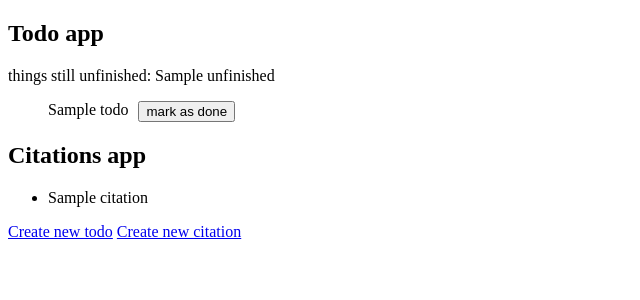
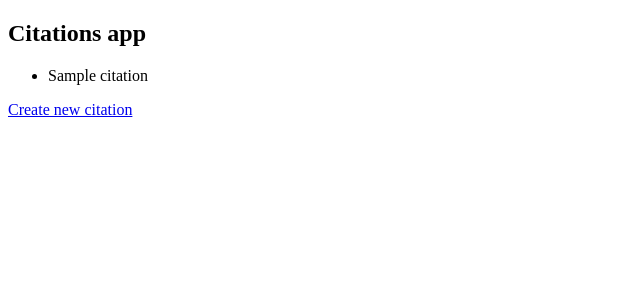
Before and after one commit to aarnif/ohtu-miniprojekti, a Flask app: template src/templates/index.html in a window 1280 px wide. Shown: the top 300 px of the page, without its empty margins (0-640 px from the left). Run offline with Flask 3, Linux system fonts and the light colour scheme; the template is opened without the code that fills it: most values are stand-ins (such as "Sample title", 1, 10 or a date in 2020).

Commit message:
Remove boilerplate related content and files

```diff
--- a/src/app.py
+++ b/src/app.py
@@ -1,36 +1,17 @@
 from flask import redirect, render_template, request, jsonify, flash
 from db_helper import reset_db
-from repositories.todo_repository import get_todos, create_todo, set_done
 from repositories.citation_repository import get_citations, create_citation
 from config import app, test_env
-from util import validate_todo, validate_citation
+from util import validate_citation
 
 @app.route("/")
 def index():
-    todos = get_todos()
-    unfinished = len([todo for todo in todos if not todo.done])
     citations = get_citations()
-    return render_template("index.html", todos=todos, unfinished=unfinished, citations=citations)
-
-@app.route("/new_todo")
-def new():
-    return render_template("new_todo.html")
+    return render_template("index.html", citations=citations)
 
 @app.route("/new_citation")
 def new_citation():
     return render_template("new_citation.html")
-
-@app.route("/create_todo", methods=["POST"])
-def todo_creation():
-    content = request.form.get("content")
-
-    try:
-        validate_todo(content)
-        create_todo(content)
-        return redirect("/")
-    except Exception as error:
-        flash(str(error))
-        return  redirect("/new_todo")
 
 @app.route("/create_citation", methods=["POST"])
 def citation_creation():
@@ -47,11 +28,6 @@ def citation_creation():
         flash(str(error))
         return redirect("/new_citation")
 
-@app.route("/toggle_todo/<todo_id>", methods=["POST"])
-def toggle_todo(todo_id):
-    set_done(todo_id)
-    return redirect("/")
-
 # testausta varten oleva reitti
 if test_env:
     @app.route("/reset_db")
--- a/src/db_helper.py
+++ b/src/db_helper.py
@@ -3,8 +3,8 @@ from sqlalchemy import text
 import os
 
 def reset_db():
-  print(f"Clearing contents from table todos")
-  sql = text(f"DELETE FROM todos")
+  print(f"Clearing contents from table citations")
+  sql = text(f"DELETE FROM citations")
   db.session.execute(sql)
   db.session.commit()
 
--- a/src/schema.sql
+++ b/src/schema.sql
@@ -1,9 +1,3 @@
-CREATE TABLE todos (
-  id SERIAL PRIMARY KEY,
-  content TEXT NOT NULL,
-  done BOOLEAN DEFAULT FALSE
-);
-
 CREATE TABLE citations (
   id SERIAL PRIMARY KEY,
   title TEXT NOT NULL,
--- a/src/templates/index.html
+++ b/src/templates/index.html
@@ -1,26 +1,5 @@
-{% extends "layout.html" %} {% block title %} Todo app {% endblock %} {% block
-body %}
-
-<h2>Todo app</h2>
-
-<div>things still unfinished: {{ unfinished }}</div>
-
-<ul>
-  {% for todo in todos %}
-  <li style="display: flex">
-    <div>{{ todo }}</div>
-    {% if not todo.done %}
-    <form
-      action="/toggle_todo/{{ todo.id }}"
-      method="post"
-      style="margin-left: 10px"
-    >
-      <button type="submit">mark as done</button>
-    </form>
-    {% endif %}
-  </li>
-  {% endfor %}
-</ul>
+{% extends "layout.html" %} {% block title %} Citations app {% endblock %} {%
+block body %}
 
 <h2>Citations app</h2>
 
@@ -35,7 +14,6 @@ body %}
 {% endif %}
 
 <div>
-  <a href="/new_todo">Create new todo</a>
   <a href="/new_citation">Create new citation</a>
 </div>
 
```
Also changed, not shown: src/entities/todo.py (deleted, +0 -9 lines), src/repositories/todo_repository.py (deleted, +0 -19 lines), src/templates/new_todo.html (deleted, +0 -29 lines), src/tests/validate_todo_test.py (deleted, +0 -17 lines), src/util.py (+0 -7 lines), 2 other files.
